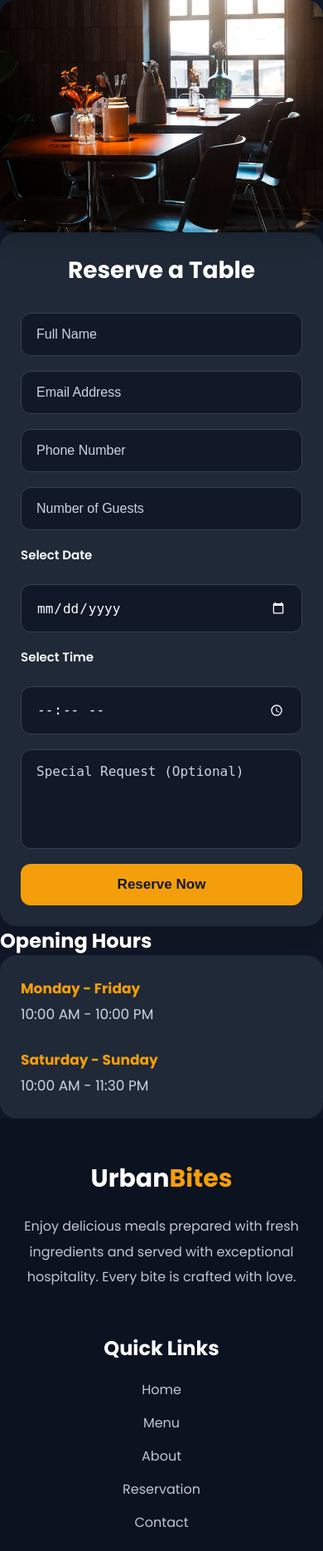
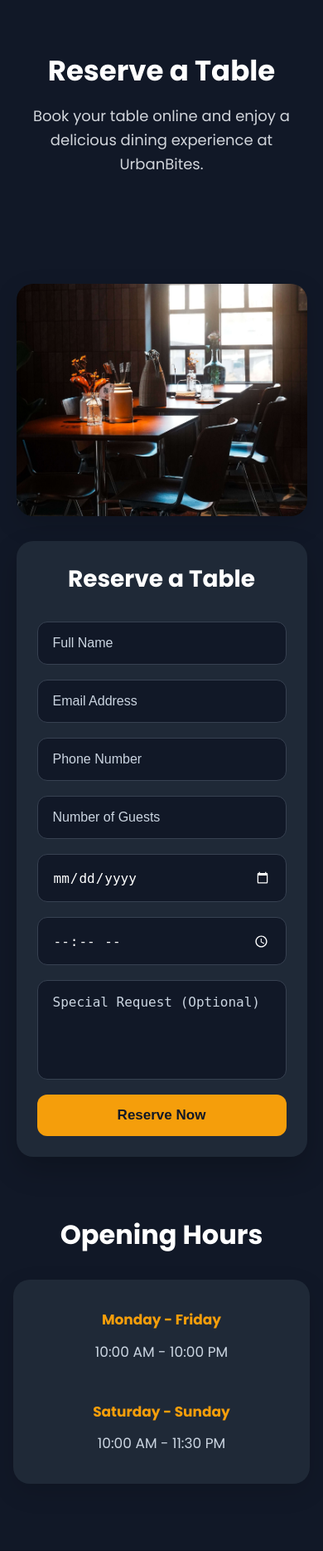
Before and after one commit to avniee0/UrbanBites, a Django app: page /reservation/ in a window 390 px wide. Shown: the part 95-1964 px from the top of the page at 83% size. Run offline with Django 5.2, Linux system fonts and the light colour scheme.

Commit message:
Update full reservation page for mobile and desktop

```diff
--- a/static/css/style.css
+++ b/static/css/style.css
@@ -863,12 +863,8 @@ ul{
 
 .reservation-hero{
     background:#111827;
-    height:220px;
-    display:flex;
-    justify-content:center;
-    align-items:center;
+    padding:60px 20px;
     text-align:center;
-    padding:20px;
 }
 
 .reservation-text h1{
@@ -887,7 +883,7 @@ ul{
 }
 
 /* ===================================
-Reservation Section
+   Reservation Section
 =================================== */
 
 .reservation-section{
@@ -955,13 +951,11 @@ Reservation Section
     box-sizing:border-box;
 }
 
-/* Date & Time fix for iPhone/Safari */
+/* Date & Time */
 
 .reservation-form input[type="date"],
 .reservation-form input[type="time"]{
     min-height:58px;
-    -webkit-appearance:none;
-    appearance:none;
     color:#ffffff;
 }
 
@@ -970,6 +964,7 @@ Reservation Section
 .reservation-form input[type="date"]::-webkit-calendar-picker-indicator,
 .reservation-form input[type="time"]::-webkit-calendar-picker-indicator{
     filter:invert(1);
+    opacity:1;
     cursor:pointer;
 }
 
@@ -1010,12 +1005,75 @@ Reservation Section
 .reservation-form button:hover{
     background:#fbbf24;
 }
-.form-label{
+
+/* ===================================
+   Opening Hours
+=================================== */
+
+.hours-section{
+    width:85%;
+    margin:60px auto 80px;
+    text-align:center;
+}
+
+.hours-section h2{
+    font-size:40px;
     color:#ffffff;
-    font-size:15px;
-    font-weight:600;
-    margin-bottom:6px;
-    display:block;
+    margin-bottom:30px;
+}
+
+.hours-box{
+    background:#1f2937;
+    padding:30px;
+    border-radius:20px;
+    max-width:500px;
+    margin:auto;
+    color:#ffffff;
+    box-shadow:0 10px 25px rgba(0,0,0,0.2);
+}
+
+.hours-box p{
+    margin:8px 0;
+    font-size:17px;
+}
+
+/* ===================================
+   Mobile Responsive
+=================================== */
+
+@media (max-width: 768px){
+
+    .reservation-section{
+        width:92%;
+        flex-direction:column;
+        gap:30px;
+    }
+
+    .reservation-image img{
+        max-width:100%;
+        height:300px;
+    }
+
+    .reservation-form{
+        width:100%;
+        padding:25px;
+    }
+
+    .reservation-text h1{
+        font-size:34px;
+    }
+
+    .reservation-form h2{
+        font-size:28px;
+    }
+
+    .hours-section{
+        width:92%;
+    }
+
+    .hours-section h2{
+        font-size:32px;
+    }
 }
 /* ===================================
    Opening Hours
--- a/templates/reservation/reservation.html
+++ b/templates/reservation/reservation.html
@@ -3,10 +3,23 @@
 
 {% block content %}
 
+<!-- Reservation Hero Section -->
+<section class="reservation-hero">
+    <div class="reservation-text">
+        <h1>Reserve a Table</h1>
+        <p>Book your table online and enjoy a delicious dining experience at UrbanBites.</p>
+    </div>
+</section>
+
+<!-- Reservation Section -->
+<section class="reservation-section">
+
+    <!-- Image -->
     <div class="reservation-image">
         <img src="{% static 'images/reservation.jpg' %}" alt="Reservation">
     </div>
 
+    <!-- Form -->
     <div class="reservation-form">
 
         <h2>Reserve a Table</h2>
@@ -21,10 +34,8 @@
 
             <input type="number" placeholder="Number of Guests" min="1" required>
 
-        <label class="form-label">Select Date</label>
             <input type="date" name="date" required>
 
-        <label class="form-label">Select Time</label>
             <input type="time" name="time" required>
 
             <textarea rows="5" placeholder="Special Request (Optional)"></textarea>
@@ -35,9 +46,15 @@
 
     </div>
 
+</section>
+
+<!-- Opening Hours -->
+<section class="hours-section">
+
     <h2>Opening Hours</h2>
 
     <div class="hours-box">
+
         <p><strong>Monday - Friday</strong></p>
         <p>10:00 AM - 10:00 PM</p>
 
@@ -45,6 +62,9 @@
 
         <p><strong>Saturday - Sunday</strong></p>
         <p>10:00 AM - 11:30 PM</p>
+
     </div>
 
+</section>
+
 {% endblock %}
```
Lines whose indentation alone changed are shown as unchanged.
